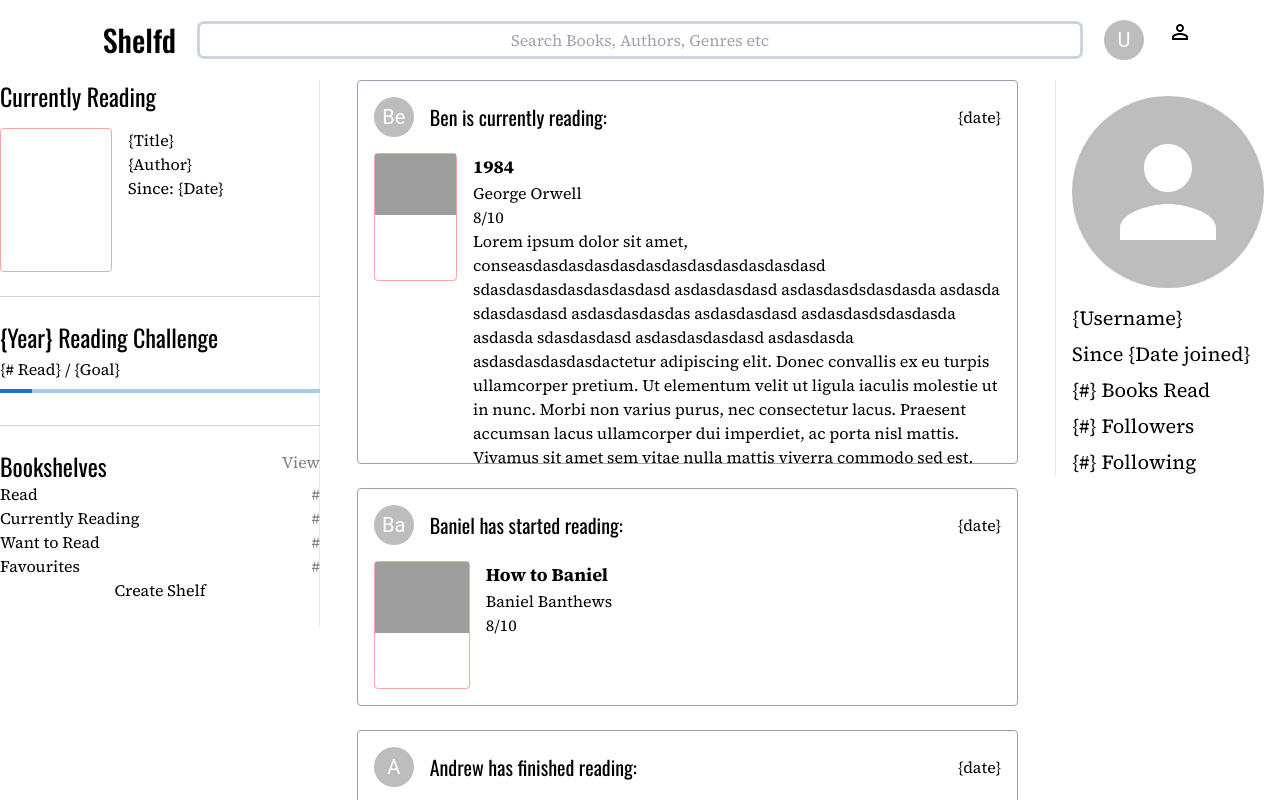
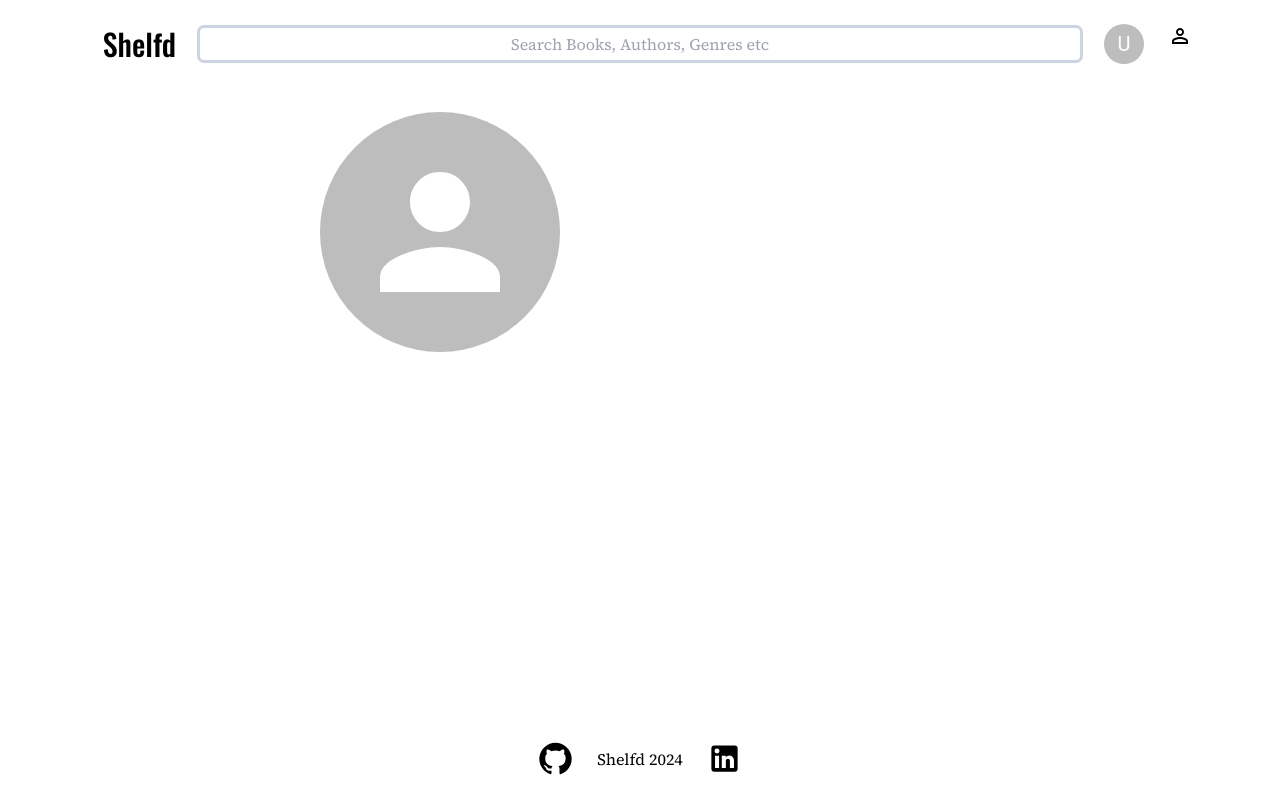
Before and after one commit to Ben-Langlois/Shelfd, a React (Create React App) app: page / in a window 1280 px wide. Shown: the top 800 px of the page. Built offline with nearby package versions, Linux system fonts and the light colour scheme; grey boxes are pictures that could not be loaded.

Commit message:
footer is now held at the bottom of the screen

```diff
--- a/src/App.js
+++ b/src/App.js
@@ -245,7 +245,7 @@ const Dashboard = () => {
         </div>
         <BookShelves />
       </div>
-      <div id='feed' className='flex flex-col h-full w-[50rem] gap-6 mb-[5rem]'> {/* filled w/ just examples of different feed posts, will replace with func interacting w/ backend */}
+      <div id='feed' className='flex flex-col h-fit w-[50rem] gap-6 {mb-[5rem]}'> {/* filled w/ just examples of different feed posts, will replace with func interacting w/ backend */}
         <Post
           user={{
             name: 'Ben',
@@ -414,7 +414,7 @@ const BookShelves = () => {
 */
 const Profile = () => {
   return(
-    <div className='flex h-full w-1/2 mx-auto mt-6'>
+    <div className='flex flex-auto  w-1/2 mx-auto mt-6'>
       <Avatar sx={{ width: '15rem', height: '15rem' }}/>
     </div>
   )
@@ -422,11 +422,11 @@ const Profile = () => {
 
 function App() {
   return (
-    <div className="App font-sans flex flex-col">
+    <div className="App font-sans h-screen flex flex-col">
       <Header />
       {/* <Landing /> */}
-      <Dashboard />
-      {/* <Profile /> */}
+      {/* <Dashboard /> */}
+      <Profile />
       <Footer />
     </div>
   );
--- a/src/limbs.js
+++ b/src/limbs.js
@@ -6,7 +6,7 @@ import LinkedInIcon from '@mui/icons-material/LinkedIn';
 
 export const Header = () => {
     return(
-        <header id='header' className='flex justify-center items-center h-20 gap-x-6'> {/*border-slate-400 border-b on scroll down */}
+        <header id='header' className='flex flex-initial  my-6 justify-center items-center gap-x-6'> {/*border-slate-400 border-b on scroll down */}
             <h1 className='text-3xl flex-1 font-display font-medium ml-auto text-right'>Shelfd</h1>
             <input type="text" name="search" className='w-[55rem] rounded outline outline-slate-300 p-1 text-center' placeholder='Search Books, Authors, Genres etc'/>
             <div className='flex flex-1 mr-auto gap-6'>
@@ -20,7 +20,7 @@ export const Header = () => {
 
 export const Footer = () => {
     return(
-        <footer className='flex my-6 gap-6 justify-center'>
+        <footer className='flex flex-initial  my-6 gap-6 justify-center'>
             <a href='https://github.com/Ben-Langlois/Shelfd'><GitHubIcon className='hover:scale-110' fontSize='large'/></a>
             <h1 className='self-center'>Shelfd 2024</h1>
             <a href='https://www.linkedin.com/in/benjaminlanglois/'><LinkedInIcon className='hover:scale-110' fontSize='large'/></a>
```
